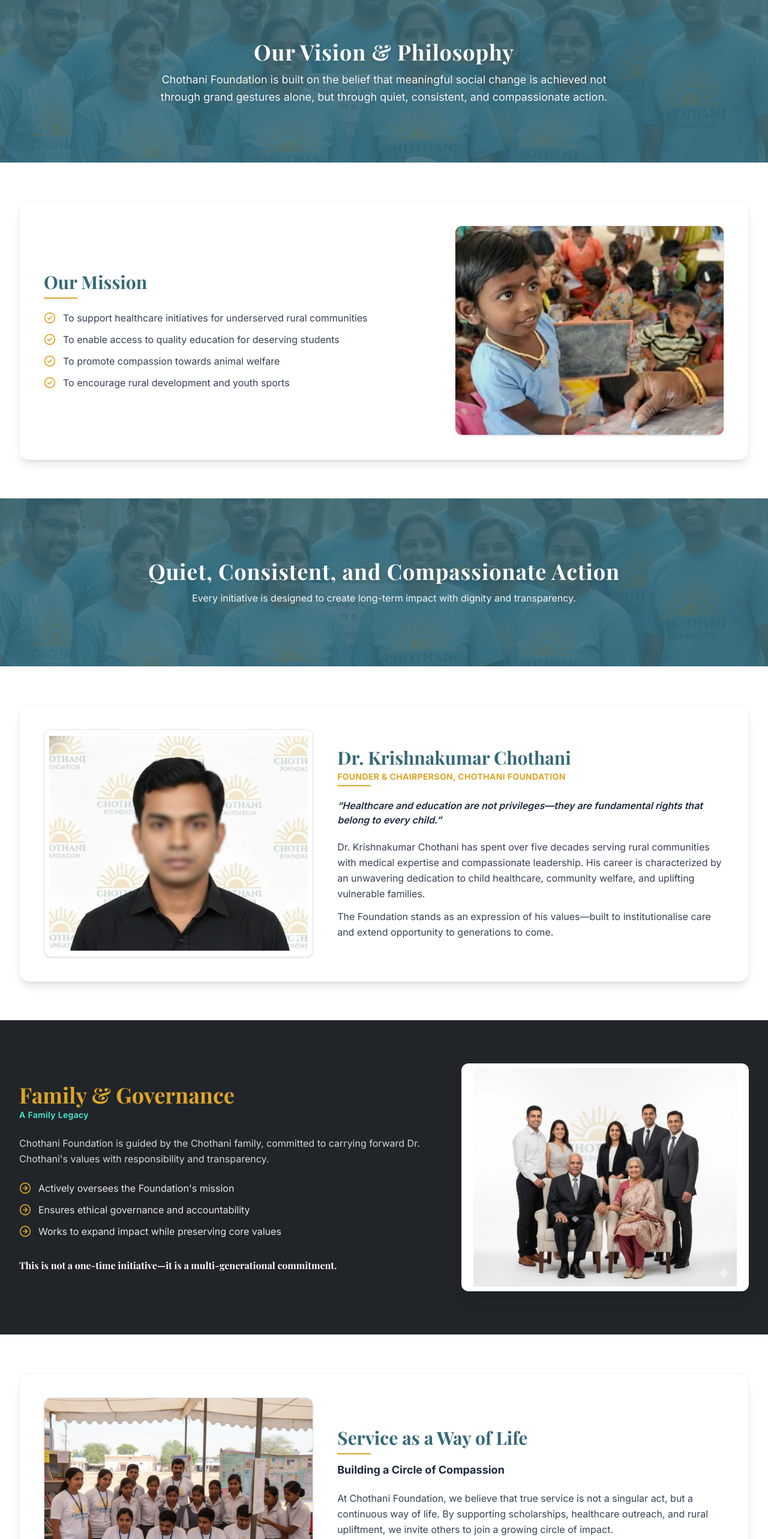
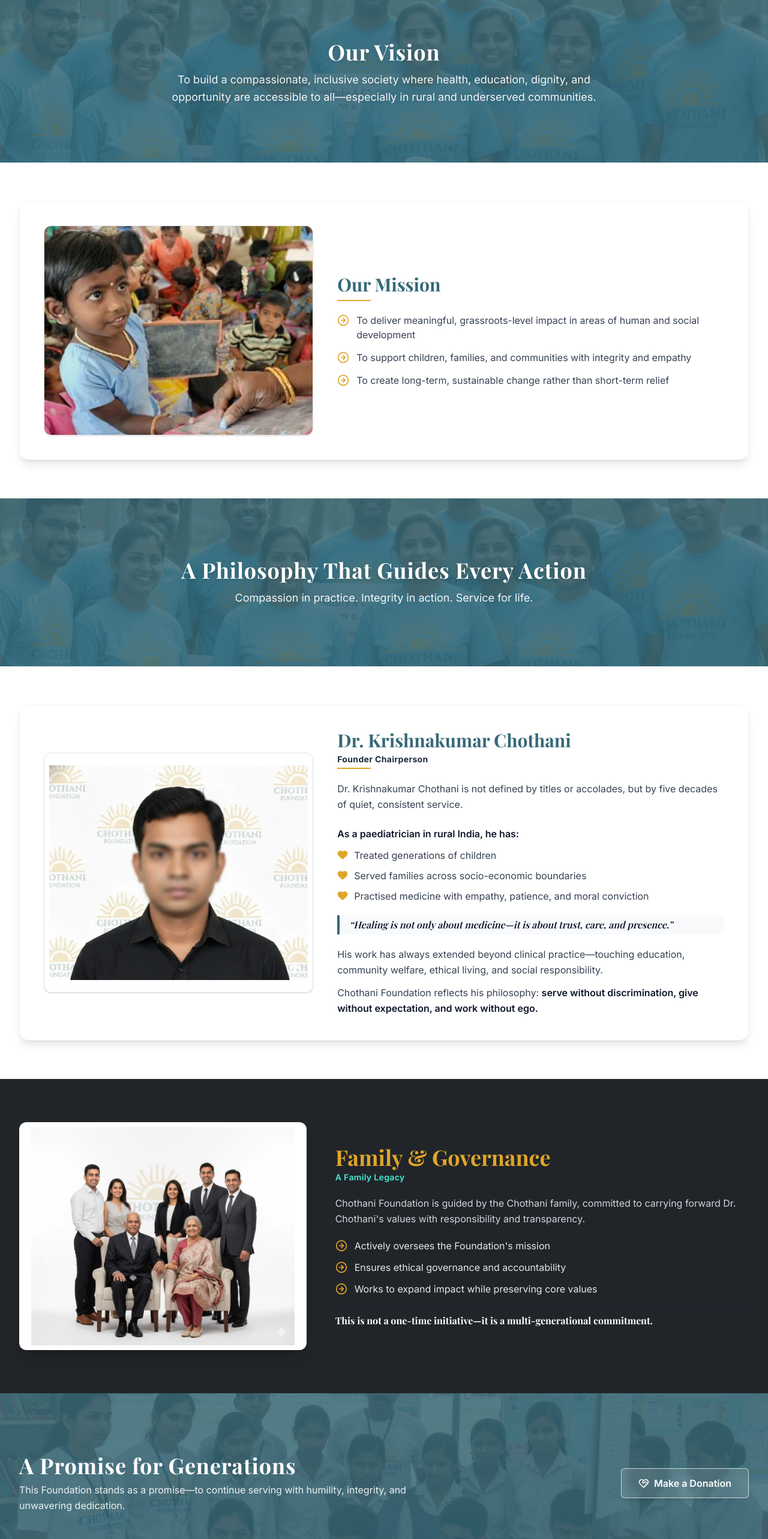
Before and after one commit to AdityaWagh06/chothani-foundation, a Next.js app: page /about-us in a window 1280 px wide. Shown: the part 1018-3584 px from the top of the page at 60% size. Built offline with nearby package versions, Linux system fonts and the light colour scheme; a web font is replaced by a local one.

Commit message:
fix: update About Us section text, vision, mission, and founder profile to match screenshots 100%

```diff
--- a/app/about-us/page.tsx
+++ b/app/about-us/page.tsx
@@ -4,7 +4,7 @@ import React from "react";
 import Image from "next/image";
 import SectionReveal from "@/components/SectionReveal";
 import { useDonation } from "@/context/DonationContext";
-import { CheckCircle2, ArrowRightCircle, HeartHandshake } from "lucide-react";
+import { ArrowRightCircle, HeartHandshake, Heart } from "lucide-react";
 
 export default function AboutUsPage() {
   const { openDonationModal } = useDonation();
@@ -12,7 +12,7 @@ export default function AboutUsPage() {
   return (
     <div className="w-full bg-white">
 
-      {/* 1. Green Banner 1: Header Banner (image001.webp background) */}
+      {/* 1. Header Banner (image001.webp background - Clear photo) */}
       <section className="relative w-full min-h-[280px] sm:min-h-[340px] flex items-center justify-center text-white overflow-hidden py-12 sm:py-16">
         <div className="absolute inset-0 z-0">
           <Image
@@ -36,7 +36,7 @@ export default function AboutUsPage() {
         </div>
       </section>
 
-      {/* 2. Our Story (Using image003.webp matching SS 1) */}
+      {/* 2. Our Story (image003.webp) */}
       <section className="w-full bg-white py-12 sm:py-16">
         <div className="mx-auto max-w-7xl px-4 sm:px-6 lg:px-8">
           <SectionReveal className="rounded-2xl bg-white p-6 sm:p-10 border border-gray-100 shadow-lg">
@@ -81,12 +81,12 @@ export default function AboutUsPage() {
         </div>
       </section>
 
-      {/* 3. Green Banner 2: Our Vision & Philosophy (sector.webp background) */}
+      {/* 3. Green Banner 2: Our Vision (matching Screenshot 1 Top) */}
       <section className="relative w-full min-h-[260px] sm:min-h-[300px] flex items-center justify-center text-white overflow-hidden py-10 sm:py-14">
         <div className="absolute inset-0 z-0">
           <Image
             src="/images/sector.webp"
-            alt="Our Vision & Philosophy Background"
+            alt="Our Vision Background"
             fill
             quality={100}
             className="object-cover object-center"
@@ -96,51 +96,22 @@ export default function AboutUsPage() {
 
         <div className="relative z-10 mx-auto max-w-4xl px-4 sm:px-6 lg:px-8 text-center space-y-3">
           <h2 className="font-serif text-2xl sm:text-3xl lg:text-4xl font-bold text-white tracking-wide drop-shadow-md">
-            Our Vision & Philosophy
+            Our Vision
           </h2>
           <p className="text-sm sm:text-base lg:text-lg text-white/95 leading-relaxed font-normal max-w-3xl mx-auto drop-shadow-sm px-2">
-            Chothani Foundation is built on the belief that meaningful social change is achieved not through grand gestures alone, but through quiet, consistent, and compassionate action.
+            To build a compassionate, inclusive society where health, education, dignity, and opportunity are accessible to all&mdash;especially in rural and underserved communities.
           </p>
         </div>
       </section>
 
-      {/* 4. Our Mission (Using image004.webp matching SS 2) */}
+      {/* 4. Our Mission (matching Screenshot 1 Bottom: image004.webp top on mobile, text below) */}
       <section className="w-full bg-white py-12 sm:py-16">
         <div className="mx-auto max-w-7xl px-4 sm:px-6 lg:px-8">
           <SectionReveal className="rounded-2xl bg-white p-6 sm:p-10 border border-gray-100 shadow-lg">
-            <div className="grid grid-cols-1 lg:grid-cols-12 gap-8 lg:gap-10 items-center">
+            <div className="flex flex-col lg:grid lg:grid-cols-12 gap-8 lg:gap-10 items-center">
 
-              {/* Left Content: Our Mission */}
-              <div className="lg:col-span-7 space-y-5">
-                <div className="space-y-2">
-                  <h2 className="font-serif text-2xl sm:text-3xl font-bold text-[#356877]">
-                    Our Mission
-                  </h2>
-                  <div className="h-0.5 w-14 bg-[#DFA528]" />
-                </div>
-
-                <ul className="space-y-3 text-sm sm:text-base text-gray-700">
-                  <li className="flex items-start gap-3">
-                    <CheckCircle2 className="h-5 w-5 text-[#DFA528] shrink-0 mt-0.5" />
-                    <span>To support healthcare initiatives for underserved rural communities</span>
-                  </li>
-                  <li className="flex items-start gap-3">
-                    <CheckCircle2 className="h-5 w-5 text-[#DFA528] shrink-0 mt-0.5" />
-                    <span>To enable access to quality education for deserving students</span>
-                  </li>
-                  <li className="flex items-start gap-3">
-                    <CheckCircle2 className="h-5 w-5 text-[#DFA528] shrink-0 mt-0.5" />
-                    <span>To promote compassion towards animal welfare</span>
-                  </li>
-                  <li className="flex items-start gap-3">
-                    <CheckCircle2 className="h-5 w-5 text-[#DFA528] shrink-0 mt-0.5" />
-                    <span>To encourage rural development and youth sports</span>
-                  </li>
-                </ul>
-              </div>
-
-              {/* Right Image: image004.webp */}
-              <div className="lg:col-span-5 relative h-64 sm:h-80 lg:h-[350px] w-full rounded-xl overflow-hidden border border-gray-200 shadow-sm">
+              {/* Image: image004.webp (Top on mobile) */}
+              <div className="w-full lg:col-span-5 relative h-64 sm:h-80 lg:h-[350px] rounded-xl overflow-hidden border border-gray-200 shadow-sm">
                 <Image
                   src="/images/image004.webp"
                   alt="Our Mission Initiative"
@@ -150,17 +121,42 @@ export default function AboutUsPage() {
                 />
               </div>
 
+              {/* Text Content: Our Mission */}
+              <div className="w-full lg:col-span-7 space-y-5">
+                <div className="space-y-2">
+                  <h2 className="font-serif text-2xl sm:text-3xl font-bold text-[#356877]">
+                    Our Mission
+                  </h2>
+                  <div className="h-0.5 w-14 bg-[#DFA528]" />
+                </div>
+
+                <ul className="space-y-3.5 text-sm sm:text-base text-gray-700">
+                  <li className="flex items-start gap-3">
+                    <ArrowRightCircle className="h-5 w-5 text-[#DFA528] shrink-0 mt-0.5" />
+                    <span>To deliver meaningful, grassroots-level impact in areas of human and social development</span>
+                  </li>
+                  <li className="flex items-start gap-3">
+                    <ArrowRightCircle className="h-5 w-5 text-[#DFA528] shrink-0 mt-0.5" />
+                    <span>To support children, families, and communities with integrity and empathy</span>
+                  </li>
+                  <li className="flex items-start gap-3">
+                    <ArrowRightCircle className="h-5 w-5 text-[#DFA528] shrink-0 mt-0.5" />
+                    <span>To create long-term, sustainable change rather than short-term relief</span>
+                  </li>
+                </ul>
+              </div>
+
             </div>
           </SectionReveal>
         </div>
       </section>
 
-      {/* 5. Green Banner 3: Mid-page Philosophy Callout (sector.webp background) */}
-      <section className="relative w-full min-h-[240px] sm:min-h-[280px] flex items-center justify-center text-white overflow-hidden py-8 sm:py-12">
+      {/* 5. Green Banner 3: A Philosophy That Guides Every Action (matching Screenshot 2 Top) */}
+      <section className="relative w-full min-h-[240px] sm:min-h-[280px] flex items-center justify-center text-white overflow-hidden py-10 sm:py-14">
         <div className="absolute inset-0 z-0">
           <Image
             src="/images/sector.webp"
-            alt="Mid-page Callout Background"
+            alt="A Philosophy That Guides Every Action Background"
             fill
             quality={100}
             className="object-cover object-center"
@@ -170,22 +166,22 @@ export default function AboutUsPage() {
 
         <div className="relative z-10 mx-auto max-w-4xl px-4 sm:px-6 lg:px-8 text-center space-y-3">
           <h2 className="font-serif text-2xl sm:text-3xl lg:text-4xl font-bold text-white tracking-wide drop-shadow-md">
-            Quiet, Consistent, and Compassionate Action
+            A Philosophy That Guides Every Action
           </h2>
-          <p className="text-sm sm:text-base text-white/95 leading-relaxed max-w-2xl mx-auto px-2">
-            Every initiative is designed to create long-term impact with dignity and transparency.
+          <p className="text-sm sm:text-base lg:text-lg text-white/95 leading-relaxed font-normal max-w-2xl mx-auto px-2">
+            Compassion in practice. Integrity in action. Service for life.
           </p>
         </div>
       </section>
 
-      {/* 6. Founder Profile Section (blurry.webp matching SS 3) */}
+      {/* 6. Dr. Krishnakumar Chothani Section (matching Screenshot 2 Bottom & Screenshot 3) */}
       <section className="w-full bg-white py-12 sm:py-16">
         <div className="mx-auto max-w-7xl px-4 sm:px-6 lg:px-8">
           <SectionReveal className="rounded-2xl bg-white p-6 sm:p-10 border border-gray-100 shadow-lg">
-            <div className="grid grid-cols-1 lg:grid-cols-12 gap-8 lg:gap-10 items-center">
+            <div className="flex flex-col lg:grid lg:grid-cols-12 gap-8 lg:gap-10 items-center">
 
-              {/* Left Image: blurry.webp */}
-              <div className="lg:col-span-5 relative h-72 sm:h-96 lg:h-[380px] w-full rounded-xl overflow-hidden border border-gray-200 shadow-sm bg-white">
+              {/* Image: blurry.webp (Top on mobile) */}
+              <div className="w-full lg:col-span-5 relative h-72 sm:h-96 lg:h-[400px] rounded-xl overflow-hidden border border-gray-200 shadow-sm bg-white">
                 <Image
                   src="/images/blurry.webp"
                   alt="Dr. Krishnakumar Chothani Portrait"
@@ -195,28 +191,54 @@ export default function AboutUsPage() {
                 />
               </div>
 
-              {/* Right Content: Founder Profile */}
-              <div className="lg:col-span-7 space-y-5">
+              {/* Content: Founder Profile matching SS 2 & 3 */}
+              <div className="w-full lg:col-span-7 space-y-5">
                 <div className="space-y-1">
                   <h2 className="font-serif text-2xl sm:text-3xl font-bold text-[#356877]">
                     Dr. Krishnakumar Chothani
                   </h2>
-                  <h3 className="text-sm font-bold text-[#DFA528] uppercase tracking-wide">
-                    Founder & Chairperson, Chothani Foundation
+                  <h3 className="text-sm font-bold text-slate-800 tracking-wide">
+                    Founder Chairperson
                   </h3>
                   <div className="h-0.5 w-14 bg-[#DFA528] mt-1" />
                 </div>
 
-                <p className="text-sm sm:text-base text-slate-800 font-semibold italic">
-                  &ldquo;Healthcare and education are not privileges—they are fundamental rights that belong to every child.&rdquo;
+                <p className="text-sm sm:text-base text-gray-700 leading-relaxed font-normal">
+                  Dr. Krishnakumar Chothani is not defined by titles or accolades, but by five decades of quiet, consistent service.
                 </p>
+
+                <div className="space-y-3 pt-1">
+                  <p className="text-sm sm:text-base font-semibold text-slate-900">
+                    As a paediatrician in rural India, he has:
+                  </p>
+                  <ul className="space-y-2.5 text-sm sm:text-base text-gray-700">
+                    <li className="flex items-start gap-2.5">
+                      <Heart className="h-4.5 w-4.5 text-[#DFA528] fill-[#DFA528] shrink-0 mt-0.5" />
+                      <span>Treated generations of children</span>
+                    </li>
+                    <li className="flex items-start gap-2.5">
+                      <Heart className="h-4.5 w-4.5 text-[#DFA528] fill-[#DFA528] shrink-0 mt-0.5" />
+                      <span>Served families across socio-economic boundaries</span>
+                    </li>
+                    <li className="flex items-start gap-2.5">
+                      <Heart className="h-4.5 w-4.5 text-[#DFA528] fill-[#DFA528] shrink-0 mt-0.5" />
+                      <span>Practised medicine with empathy, patience, and moral conviction</span>
+                    </li>
+                  </ul>
+                </div>
+
+                <div className="border-l-4 border-[#356877] pl-4 py-1 bg-slate-50 rounded-r-md">
+                  <p className="font-serif text-sm sm:text-base font-semibold text-slate-900 italic">
+                    &ldquo;Healing is not only about medicine&mdash;it is about trust, care, and presence.&rdquo;
+                  </p>
+                </div>
 
                 <div className="space-y-3 text-sm sm:text-base text-gray-700 leading-relaxed font-normal">
                   <p>
-                    Dr. Krishnakumar Chothani has spent over five decades serving rural communities with medical expertise and compassionate leadership. His career is characterized by an unwavering dedication to child healthcare, community welfare, and uplifting vulnerable families.
+                    His work has always extended beyond clinical practice&mdash;touching education, community welfare, ethical living, and social responsibility.
                   </p>
                   <p>
-                    The Foundation stands as an expression of his values—built to institutionalise care and extend opportunity to generations to come.
+                    Chothani Foundation reflects his philosophy: <strong className="text-slate-900 font-semibold">serve without discrimination, give without expectation, and work without ego.</strong>
                   </p>
                 </div>
               </div>
@@ -226,13 +248,24 @@ export default function AboutUsPage() {
         </div>
       </section>
 
-      {/* 7. Family & Governance (Dark #212529 section with family.webp matching SS 4) */}
+      {/* 7. Family & Governance (Dark #212529 section with family.webp matching SS 3 Bottom) */}
       <section className="w-full bg-[#212529] py-14 sm:py-18 text-white">
         <div className="mx-auto max-w-7xl px-4 sm:px-6 lg:px-8">
-          <div className="grid grid-cols-1 lg:grid-cols-12 gap-10 lg:gap-12 items-center">
+          <div className="flex flex-col lg:grid lg:grid-cols-12 gap-8 lg:gap-12 items-center">
 
-            {/* Left Content */}
-            <div className="lg:col-span-7 space-y-6 text-white">
+            {/* Image: family.webp (TOP on mobile) */}
+            <div className="w-full lg:col-span-5 relative h-72 sm:h-96 lg:h-[380px] rounded-xl overflow-hidden bg-white shadow-xl p-2">
+              <Image
+                src="/images/family.webp"
+                alt="Chothani Family Group Photo"
+                fill
+                quality={100}
+                className="object-contain p-2"
+              />
+            </div>
+
+            {/* Content */}
+            <div className="w-full lg:col-span-7 space-y-5 text-white">
               <div className="space-y-1">
                 <h2 className="font-serif text-3xl sm:text-4xl font-bold text-[#DFA528]">
                   Family & Governance
@@ -268,66 +301,11 @@ export default function AboutUsPage() {
               </div>
             </div>
 
-            {/* Right Image: family.webp */}
-            <div className="lg:col-span-5 relative h-72 sm:h-96 lg:h-[380px] w-full rounded-xl overflow-hidden bg-white shadow-xl p-2">
-              <Image
-                src="/images/family.webp"
-                alt="Chothani Family Group Photo"
-                fill
-                quality={100}
-                className="object-contain p-2"
-              />
-            </div>
-
           </div>
         </div>
       </section>
 
-      {/* 8. Service as a Way of Life (education.webp matching SS 5) */}
-      <section className="w-full bg-white py-12 sm:py-16">
-        <div className="mx-auto max-w-7xl px-4 sm:px-6 lg:px-8">
-          <SectionReveal className="rounded-2xl bg-white p-6 sm:p-10 border border-gray-100 shadow-lg">
-            <div className="grid grid-cols-1 lg:grid-cols-12 gap-8 lg:gap-10 items-center">
-
-              {/* Left Image: education.webp */}
-              <div className="lg:col-span-5 relative h-64 sm:h-80 lg:h-[350px] w-full rounded-xl overflow-hidden border border-gray-200 shadow-sm">
-                <Image
-                  src="/images/education.webp"
-                  alt="Service as a Way of Life"
-                  fill
-                  quality={100}
-                  className="object-cover object-center"
-                />
-              </div>
-
-              {/* Right Content: Service as a Way of Life */}
-              <div className="lg:col-span-7 space-y-5">
-                <div className="space-y-2">
-                  <h2 className="font-serif text-2xl sm:text-3xl font-bold text-[#356877]">
-                    Service as a Way of Life
-                  </h2>
-                  <div className="h-0.5 w-14 bg-[#DFA528]" />
-                  <h3 className="text-base sm:text-lg font-bold text-slate-800 pt-1">
-                    Building a Circle of Compassion
-                  </h3>
-                </div>
-
-                <div className="space-y-4 text-sm sm:text-base text-gray-700 leading-relaxed font-normal">
-                  <p>
-                    At Chothani Foundation, we believe that true service is not a singular act, but a continuous way of life. By supporting scholarships, healthcare outreach, and rural upliftment, we invite others to join a growing circle of impact.
-                  </p>
-                  <p>
-                    Together, we work to build communities grounded in opportunity, dignity, and care for all living beings.
-                  </p>
-                </div>
-              </div>
-
-            </div>
-          </SectionReveal>
-        </div>
-      </section>
-
-      {/* 9. Green Banner 4: Closing CTA (education.webp background) */}
+      {/* 8. Closing CTA Banner (education.webp background) */}
       <section className="relative w-full min-h-[260px] sm:min-h-[300px] flex items-center justify-center text-white overflow-hidden py-10 sm:py-14">
         <div className="absolute inset-0 z-0">
           <Image
```
